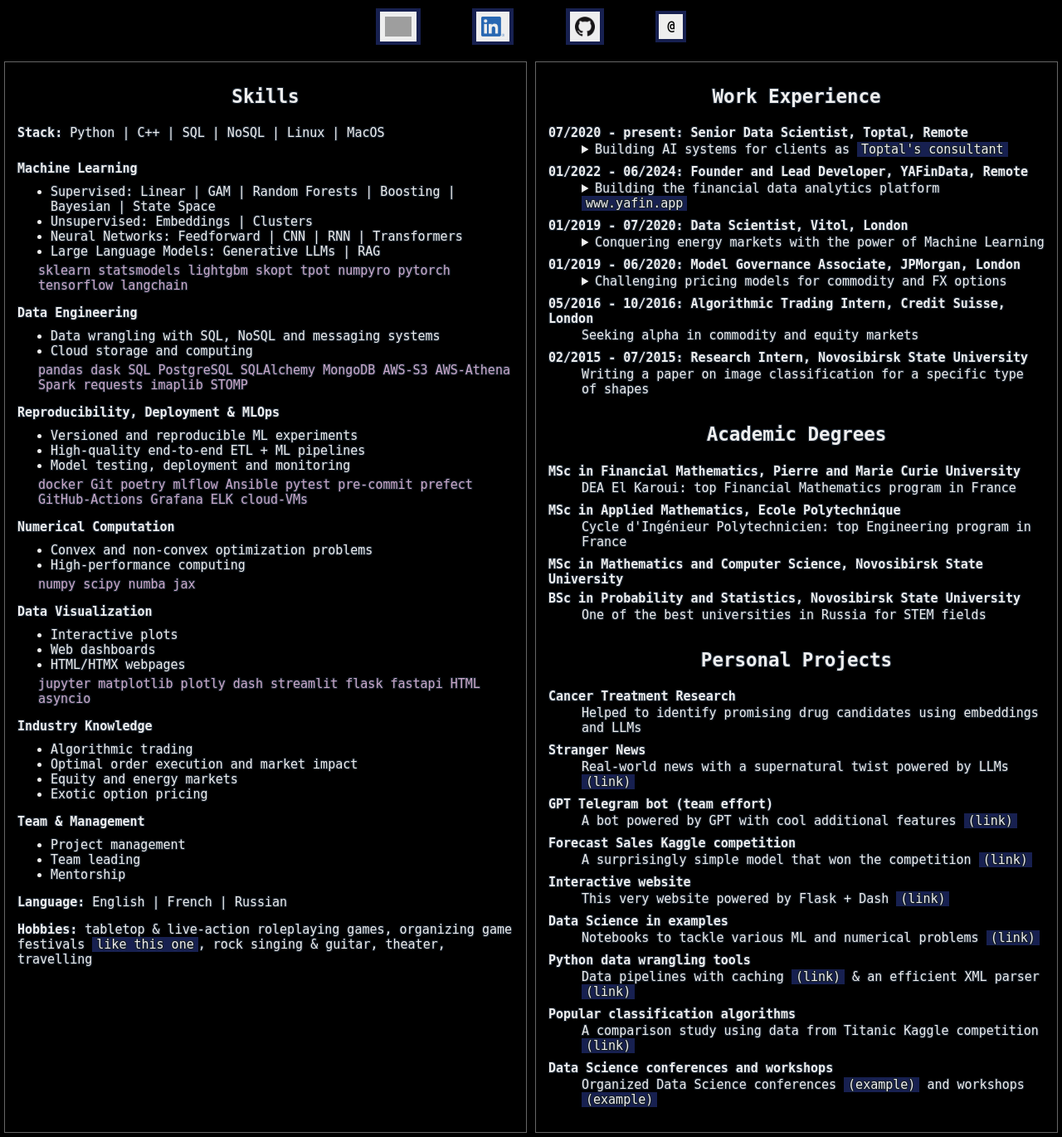
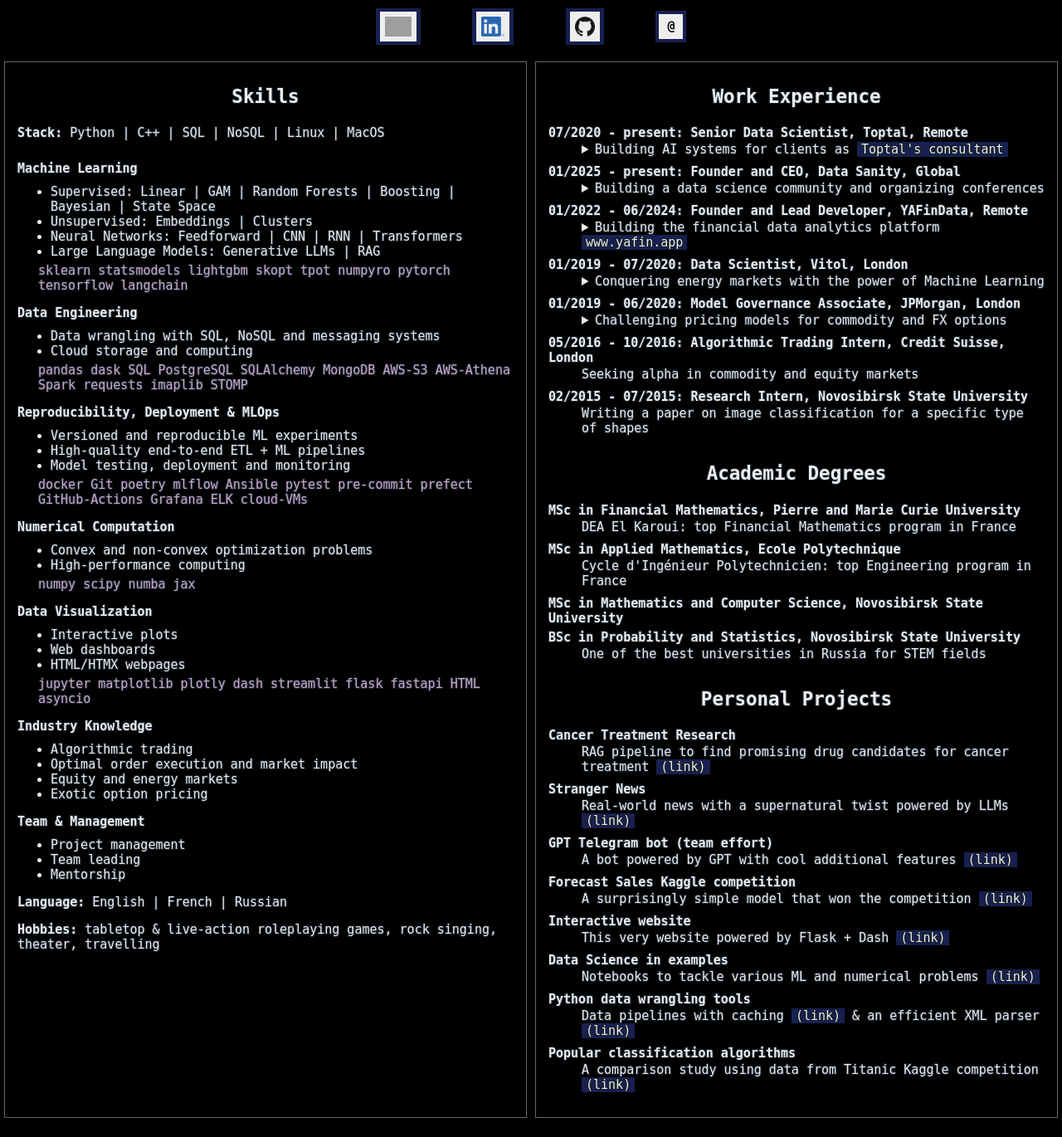
Before and after one commit to mysterious-ben/intro-website, a Flask app: template src/templates/cv.html in a window 1280 px wide. Shown: the part 209-1579 px from the top of the page at 83% size. After the commit the page ends 1556 px from the top, so only its background shows below. Run offline with Flask 3, Linux system fonts and the light colour scheme; the template is opened without the code that fills it, so the values that code supplies are empty; grey boxes are pictures that could not be loaded.

Commit message:
minor: update cv 2025

```diff
--- a/src/templates/cv.html
+++ b/src/templates/cv.html
@@ -82,7 +82,7 @@
 
             <p><b>Language:</b> English | French | Russian</p>
 
-            <p><b>Hobbies:</b> tabletop & live-action roleplaying games, organizing game festivals <a href="https://mimic-games.com/event/22">like this one</a>, rock singing & guitar, theater, travelling</p>
+            <p><b>Hobbies:</b> tabletop & live-action roleplaying games, rock singing, theater, travelling</p>
         </div>
 
         <div class="column border padding" style="justify-content: space-between">
@@ -93,12 +93,26 @@
                     <details>
                         <summary>Building AI systems for clients as <a href="https://www.toptal.com/resume/yaroslav-kopotilov">Toptal's consultant</a></summary>
                         <ul>
-                            <li>Consulted as a Data Scientist in both startups and larger companies</li>
-                            <li>Developed ETL and ML systems for the Commodities, Equity, and GIS industries</li>
-                            <li>Tweaked LLM pipelines to improve response quality</li>
-                            <li>Optimized numerical algorithms for large datasets</li>
-                            <li>Delivered data insights in a business-friendly way</li>
-                            <li>Organized onsite meetups for remote companies</li>
+                            <li>Consulted as a data scientist for US and EU startups and large companies</li>
+                            <li>Developed real-time ETL pipelines and ML forecasting models for GIS footfall data in retail</li>
+                            <li>Designed AWS architecture to support 20+ internal ML pipelines for a US healthcare company</li>
+                            <li>Tweaked LLM pipelines to improve response quality and reduce cost of an RHLF process</li>
+                            <li>Built systematic trading strategies and market analysis tools for commodities and US equity markets</li>
+                            <li>Reviewed and improved production Python code, including high-performance computations</li>
+                            <li>Developed GraphRAG for a math-powered codebase assistant</li>
+                            <li>Mentored and supervised junior data scientists</li>
+                        </ul>
+                    </details>
+                </dd>
+                <dt>01/2025 - present: Founder and CEO, Data Sanity, Global</dt>
+                <dd>
+                    <details>
+                        <summary>Building a data science community and organizing conferences</summary>
+                        <ul>
+                            <li>Organized 20+ non-profit AI events, including 4 international AI conferences with 50-200 attendees</li>
+                            <li>Led a team of 10+ co-organizers, contractors, and volunteers</li>
+                            <li>Participated as a speaker and discussion moderator</li>
+                            <li>Designed the company website <a href="https://datasanity.dev">datasanity.dev</a></li>
                         </ul>
                     </details>
                 </dd>
@@ -158,9 +172,9 @@
             <h3>Personal Projects</h3>
             <dl>
                 <dt>Cancer Treatment Research</dt>
-                <dd>Helped to identify promising drug candidates using embeddings and LLMs</dd>
+                <dd>RAG pipeline to find promising drug candidates for cancer treatment <a href="https://aam.ceb.cam.ac.uk/drug.html">(link)</a></dd>
                 <dt>Stranger News</dt>
-                <dd>Real-world news with a supernatural twist powered by LLMs <a href="https://stranger.news/">(link)</a></dd>
+                <dd>Real-world news with a supernatural twist powered by LLMs <a href="https://github.com/mysterious-ben/cthulhu-news">(link)</a></dd>
                 <dt>GPT Telegram bot (team effort)</dt>
                 <dd>A bot powered by GPT with cool additional features <a href="https://t.me/ok_gpt_bot">(link)</a></dd>
                 <dt>Forecast Sales Kaggle competition</dt>
@@ -168,13 +182,11 @@
                 <dt>Interactive website</dt>
                 <dd>This very website powered by Flask + Dash <a href="https://github.com/mysterious-ben/intro-website">(link)</a></dd>
                 <dt>Data Science in examples</dt>
-                <dd>Notebooks to tackle various ML and numerical problems <a href="https://github.com/mysterious-ben/ds-examples/">(link)</a></dd>
+                <dd>Notebooks to tackle various ML and numerical problems <a href="https://github.com/mysterious-ben/ds-examples">(link)</a></dd>
                 <dt>Python data wrangling tools</dt>
                 <dd>Data pipelines with caching <a href="https://github.com/mysterious-ben/apipe">(link)</a> & an efficient XML parser <a href="https://github.com/mysterious-ben/xmlrecords">(link)</a></dd>
                 <dt>Popular classification algorithms</dt>
                 <dd>A comparison study using data from Titanic Kaggle competition <a href="https://github.com/mysterious-ben/titanic">(link)</a></dd>
-                <dt>Data Science conferences and workshops</dt>
-                <dd>Organized Data Science conferences <a href="https://datasanity.dev/">(example)</a> and workshops <a href="https://idmevent.com/workshop">(example)</a></dd>
             </dl>
         </div>
     </div>
```
